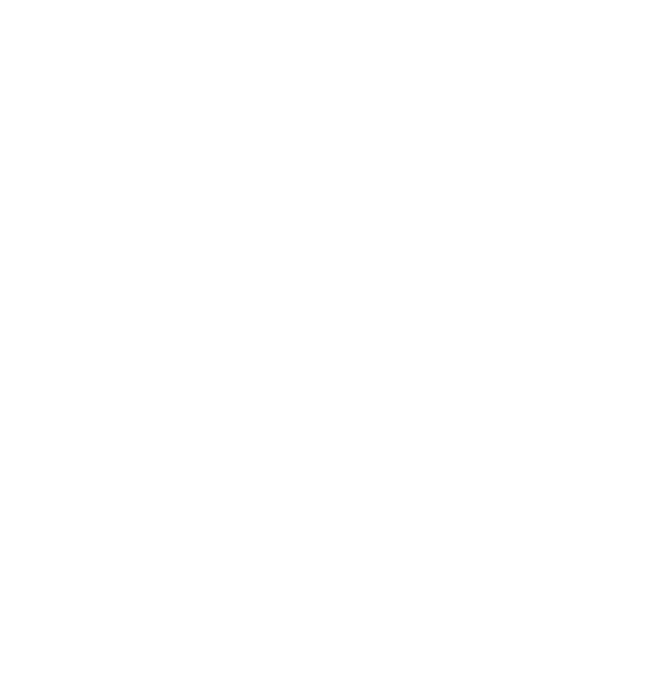
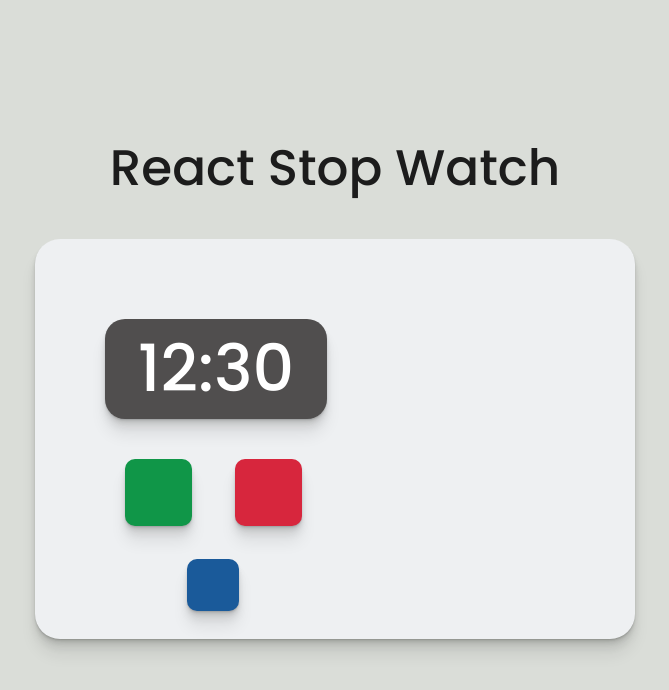
Before and after one commit to bryceberczik/react-stop-watch, a React (Vite) app: page / in a window 1280 px wide. Shown: the top 690 px of the page, without its empty margins (305-974 px from the left). Built offline with nearby package versions, Linux system fonts and the light colour scheme.

Commit message:
Added components background, controls, and stopwatch

```diff
--- a/package.json
+++ b/package.json
@@ -5,6 +5,7 @@
   "type": "module",
   "scripts": {
     "dev": "vite",
+    "start": "vite",
     "build": "vite build",
     "lint": "eslint .",
     "preview": "vite preview"
--- a/src/App.jsx
+++ b/src/App.jsx
@@ -1,8 +1,10 @@
+import Background from "./components/background/background.jsx"
+
 function App() {
 
   return (
     <div>
-
+      <Background />
     </div>
   )
 }
--- /dev/null
+++ b/src/components/background/background.css
@@ -0,0 +1,27 @@
+.div-container {
+
+    display: flex;
+    justify-content: center;
+    align-items: center;
+    height: 90vh;
+    flex-direction: column;
+}
+
+h1 {
+  text-align: center;
+  font-family: "Poppins", sans-serif;
+  font-weight: 450;
+  font-size: 50px;
+  color: #1c1c1c;
+}
+
+.background-container {
+  background-color: #eef0f2;
+  height: 400px;
+  width: 600px;
+  border-radius: 25px;
+  box-shadow: 0 1px 1px hsl(0deg 0% 0% / 0.075),
+    0 2px 2px hsl(0deg 0% 0% / 0.075), 0 4px 4px hsl(0deg 0% 0% / 0.075),
+    0 8px 8px hsl(0deg 0% 0% / 0.075), 0 16px 16px hsl(0deg 0% 0% / 0.075);
+
+}
--- /dev/null
+++ b/src/components/background/background.jsx
@@ -0,0 +1,20 @@
+import './background.css'
+import Stopwatch from '../stopwatch/stopWatch'
+import Controls from '../controls/controls'
+export default function Background() {
+
+    return(
+        <div className='div-container'>
+        <h1>React Stop Watch</h1>
+
+        <div className="background-container">
+            <Stopwatch />
+            <div className="controls">
+
+            <Controls />
+
+            </div>
+        </div>
+        </div>
+    )
+}
--- /dev/null
+++ b/src/components/controls/controls.css
@@ -0,0 +1,72 @@
+.controls-container {
+
+    display: flex;
+    flex-direction: row;
+    position: relative;
+}
+
+.pause {
+
+    padding: 1px;
+    background-color: #109648;
+    border-radius: 10px;
+    width: 65px;
+    height: 65px;
+    position: absolute;
+    top: 220px;
+    left: 90px;
+    box-shadow: 0 1px 1px hsl(0deg 0% 0% / 0.075),
+    0 2px 2px hsl(0deg 0% 0% / 0.075), 0 4px 4px hsl(0deg 0% 0% / 0.075),
+    0 8px 8px hsl(0deg 0% 0% / 0.075), 0 16px 16px hsl(0deg 0% 0% / 0.075);
+    cursor: pointer;
+    transition: all 0.25s ease;
+}
+
+.discard {
+
+    padding: 1px;
+    background-color: #D7263D;
+    border-radius: 10px;
+    width: 65px;
+    height: 65px;
+    position: absolute;
+    top: 220px;
+    left: 200px;
+    box-shadow: 0 1px 1px hsl(0deg 0% 0% / 0.075),
+    0 2px 2px hsl(0deg 0% 0% / 0.075), 0 4px 4px hsl(0deg 0% 0% / 0.075),
+    0 8px 8px hsl(0deg 0% 0% / 0.075), 0 16px 16px hsl(0deg 0% 0% / 0.075);
+    cursor: pointer;
+    transition: all 0.25s ease;
+}
+
+.archive {
+
+    padding: 1px;
+    background-color: #1a5a9a;
+    border-radius: 10px;
+    width: 50px;
+    height: 50px;
+    position: absolute;
+    top: 320px;
+    left: 152px;
+    box-shadow: 0 1px 1px hsl(0deg 0% 0% / 0.075),
+    0 2px 2px hsl(0deg 0% 0% / 0.075), 0 4px 4px hsl(0deg 0% 0% / 0.075),
+    0 8px 8px hsl(0deg 0% 0% / 0.075), 0 16px 16px hsl(0deg 0% 0% / 0.075);
+    cursor: pointer;
+    transition: all 0.25s ease;
+}
+
+.pause:hover {
+
+    background-color: #0c7438;
+}
+
+.discard:hover {
+
+    background-color: #B02032;
+}
+
+.archive:hover {
+
+    background-color:  #134074;
+}
--- /dev/null
+++ b/src/components/controls/controls.jsx
@@ -0,0 +1,16 @@
+import './controls.css'
+
+export default function Controls() {
+
+    return (
+
+        <div className="container">
+            <div className="controls-container">
+
+                <div className="pause"></div>
+                <div className="discard"></div>
+                <div className="archive"></div>
+            </div>
+        </div>
+    )
+}
--- /dev/null
+++ b/src/components/stopwatch/stopWatch.css
@@ -0,0 +1,26 @@
+.container {
+
+    position: relative;
+}
+
+.stopwatch-container {
+
+    background-color: #504E4E;
+    padding: 1px;
+    width: 220px;
+    position: absolute;
+    border-radius: 20px;
+    margin: 0;
+    left: 70px;
+    top: 80px;
+    box-shadow: 0 1px 1px hsl(0deg 0% 0% / 0.075),
+    0 2px 2px hsl(0deg 0% 0% / 0.075), 0 4px 4px hsl(0deg 0% 0% / 0.075),
+    0 8px 8px hsl(0deg 0% 0% / 0.075), 0 16px 16px hsl(0deg 0% 0% / 0.075);
+}
+
+.stopwatch-container h1 {
+
+    color: white;
+    margin: 0;
+    font-size: 65px;
+}
--- /dev/null
+++ b/src/components/stopwatch/stopWatch.jsx
@@ -0,0 +1,11 @@
+import "./stopWatch.css";
+
+export default function Stopwatch() {
+  return (
+    <div className='container'>
+      <div className="stopwatch-container">
+        <h1>12:30</h1>
+      </div>
+    </div>
+  );
+}
--- a/src/index.css
+++ b/src/index.css
@@ -0,0 +1,6 @@
+@import url('https://fonts.googleapis.com/css2?family=Poppins:ital,wght@0,100;0,200;0,300;0,400;0,500;0,600;0,700;0,800;0,900;1,100;1,200;1,300;1,400;1,500;1,600;1,700;1,800;1,900&display=swap');
+
+body {
+
+    background-color: #DADDD8;
+}
```
Also changed, not shown: 1 other file (tests, documents, lock files or other folders).
